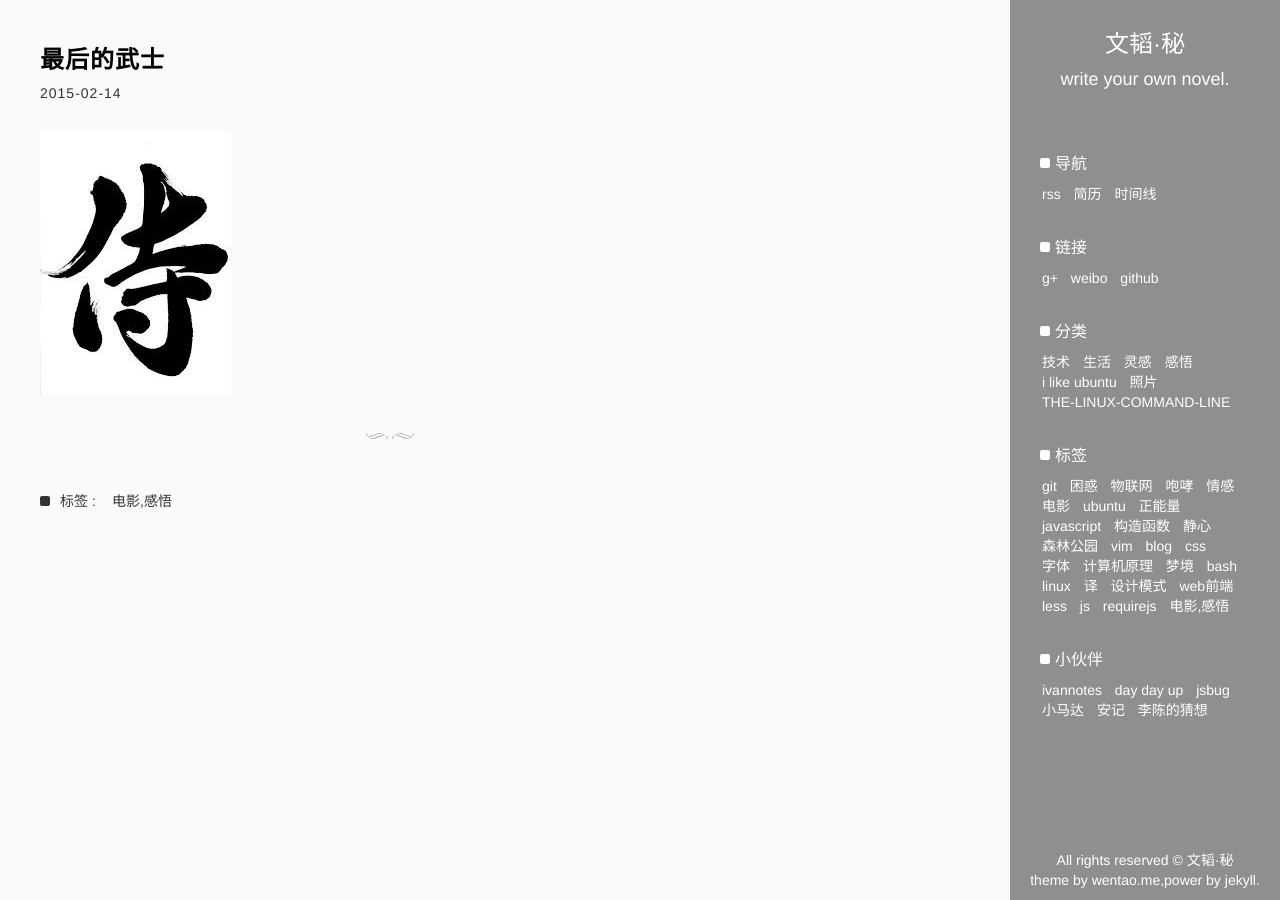
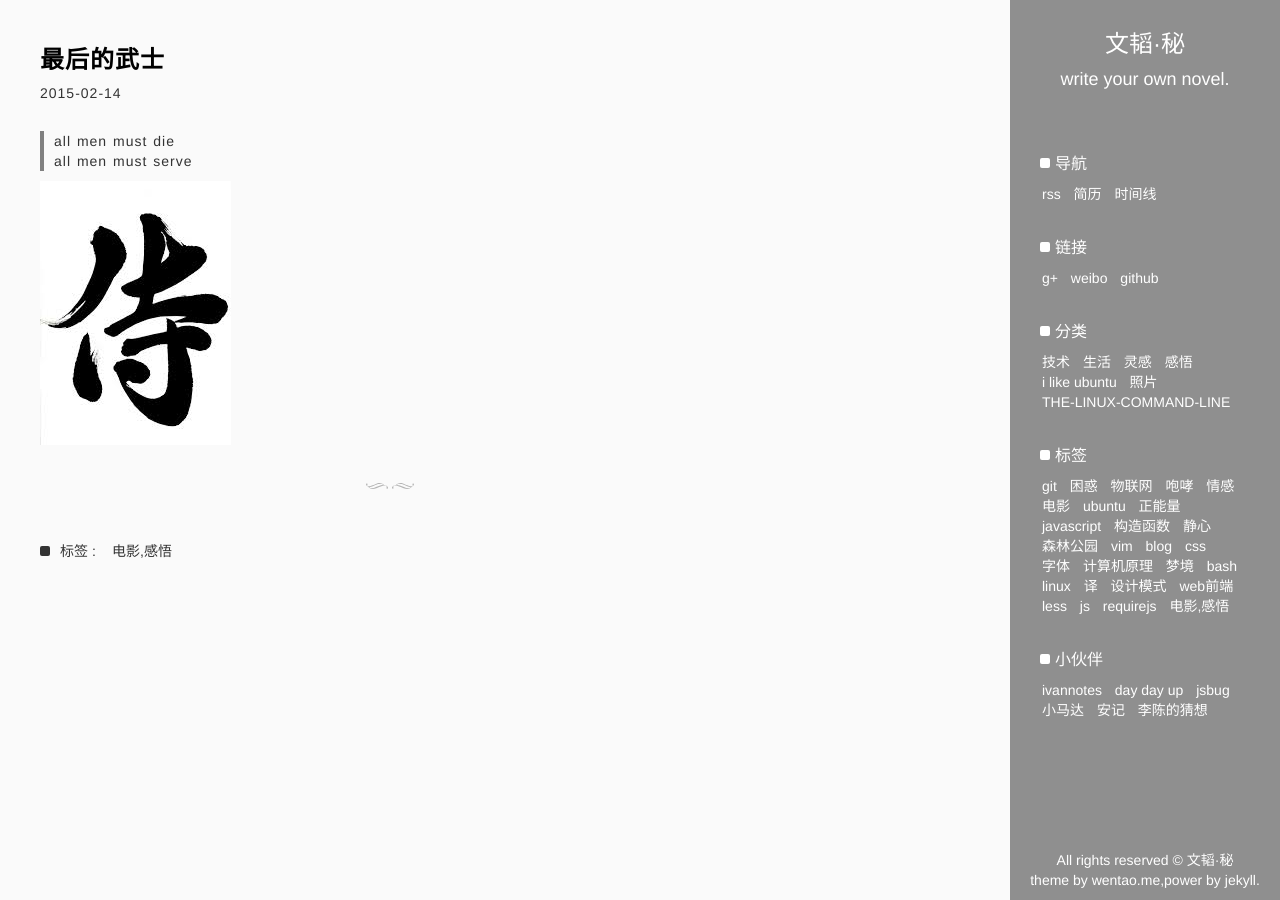
Before and after one commit to zhangwentao/blog, a Jekyll site: the page built from _posts/2015-02-14-shi.md, in a window 1280 px wide. Built offline with Jekyll 4.4.1, drawn with Linux system fonts in a browser that asks for light colours; Markdown is read by kramdown in place of the engine named in the settings; comment, search, counter and statistics services are not loaded.

Commit message:
update post

```diff
--- a/_posts/2015-02-14-shi.md
+++ b/_posts/2015-02-14-shi.md
@@ -4,4 +4,7 @@ layout: post
 tag: ['电影,感悟']
 ---
 
+>all men must die
+>all men must serve
+
 <img src="/static/img/shi.jpg">
```
